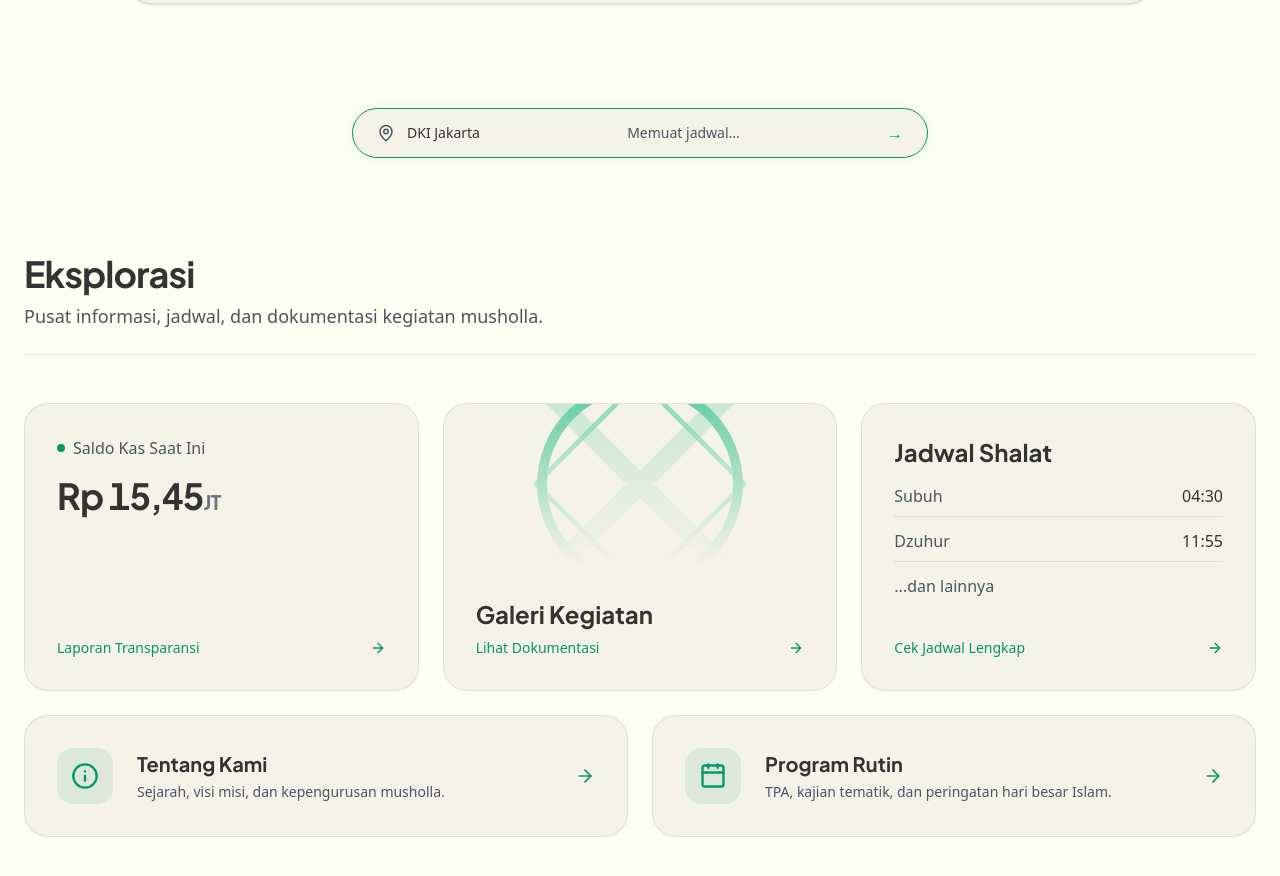
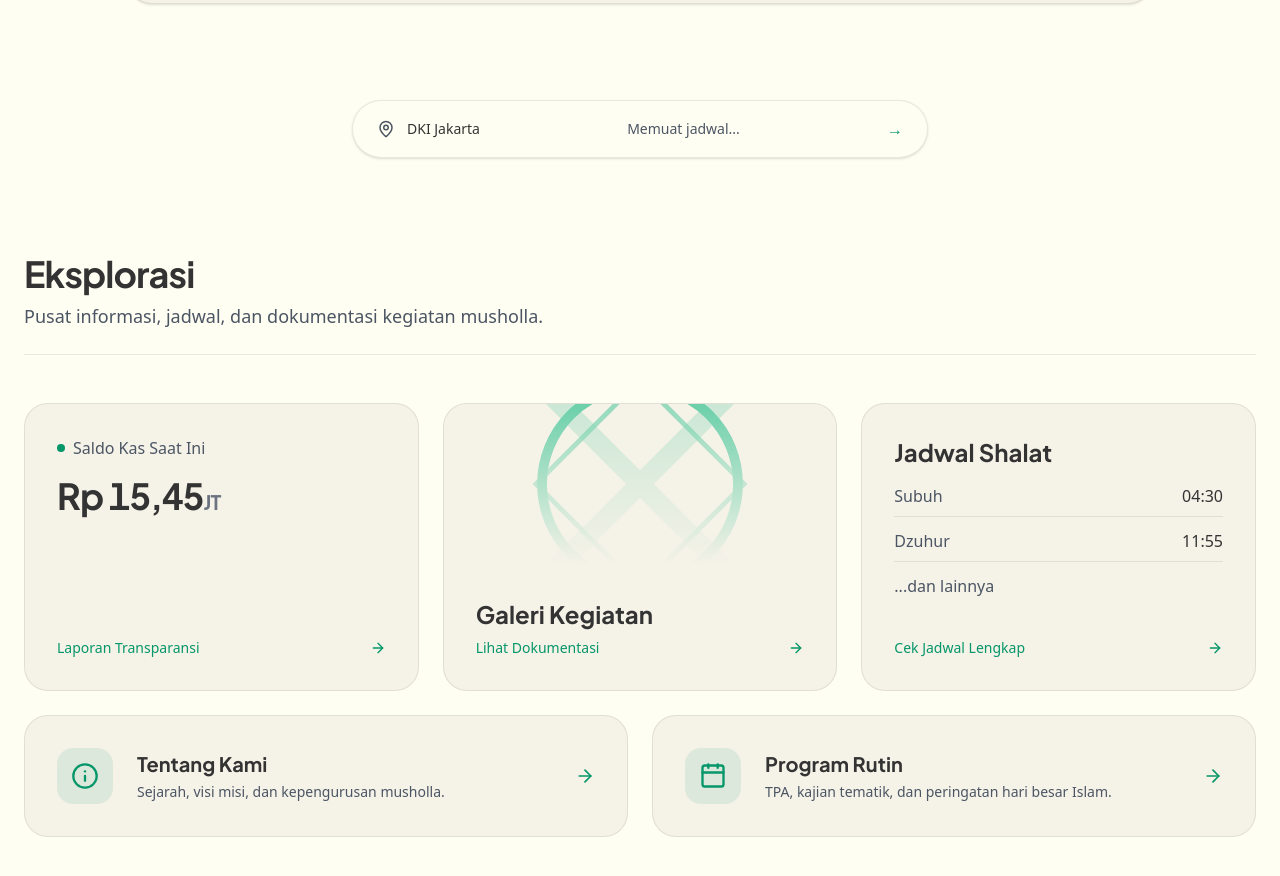
Before and after one commit to kaz-hero123/Musholla-Safinatul-Arkab, a Next.js app: page / in a window 1280 px wide. Shown: the part 999-1875 px from the top of the page. Built offline with nearby package versions, Linux system fonts and the light colour scheme; no server answers.

Commit message:
style(prayer): simplify next prayer chip styling for flat UI

```diff
--- a/src/components/ui/next-prayer-chip.tsx
+++ b/src/components/ui/next-prayer-chip.tsx
@@ -3,7 +3,6 @@ import React, { useEffect, useState } from "react";
 import { getPrayerTimes, PrayerTimes as PrayerTimesType } from "@/lib/prayer-api";
 import { BellRing, MapPin } from "lucide-react";
 import Link from "next/link";
-import { cn } from "@/lib/utils";
 
 export default function NextPrayerChip() {
   const [times, setTimes] = useState<PrayerTimesType | null>(null);
@@ -60,8 +59,8 @@ export default function NextPrayerChip() {
   };
 
   return (
-    <Link href="/jadwal-shalat" className="block max-w-xl mx-auto -mt-6 relative z-20 group">
-      <div className="bg-bg-secondary  border border-emerald-primary rounded-full px-6 py-3 flex items-center justify-between shadow-[0_0_20px_rgba(16,185,129,0.1)] group-hover:shadow-[0_0_30px_rgba(16,185,129,0.2)] group-hover:border-emerald-primary transition-all">
+    <Link href="/jadwal-shalat" className="block max-w-xl mx-auto -mt-8 relative z-20 group">
+      <div className="bg-bg-primary border border-border rounded-full px-6 py-4 flex items-center justify-between shadow-sm hover:border-emerald-primary hover:shadow-md transition-all">
         <div className="flex items-center gap-3">
           <MapPin size={18} className="text-text-secondary" />
           <span className="text-sm font-medium text-text-primary hidden sm:inline">DKI Jakarta</span>
@@ -70,10 +69,10 @@ export default function NextPrayerChip() {
         {nextPrayer ? (
           <div className="flex items-center gap-4">
             <div className="flex items-center gap-2">
-              <BellRing size={16} className="text-emerald-primary animate-pulse" />
+              <BellRing size={16} className="text-emerald-primary" />
               <span className="text-sm text-emerald-primary font-medium">{nextPrayer.name}</span>
             </div>
-            <div className="h-4 w-px bg-white/20"></div>
+            <div className="h-4 w-px bg-border"></div>
             <span className="text-sm font-bold text-text-primary tabular-nums">
               {formatCountdown(nextPrayer.diffMs)}
             </span>
```
